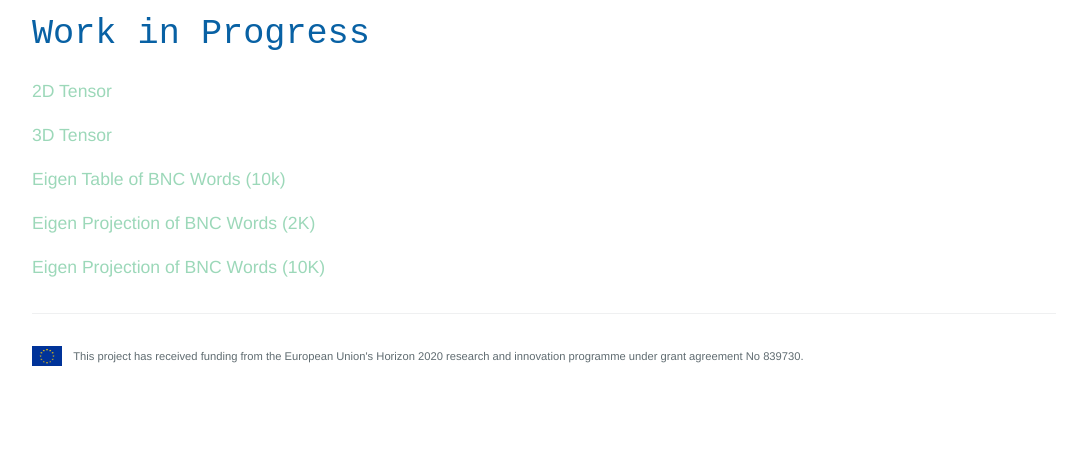
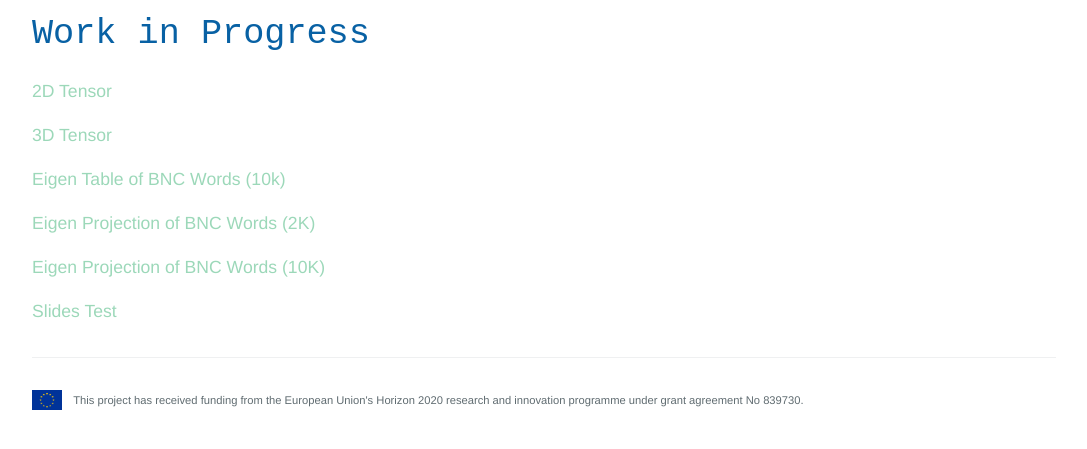
Before and after one commit to Gianni-G/semiomaths, a Jekyll site: the page built from p.wip.md, in a window 1280 px wide, cut to the strip 249-698 px from the top of the page. Shown: the whole strip, without its empty margins (96-1183 px from the left). Built offline with Jekyll 4.4.1, drawn with Linux system fonts in a browser that asks for light colours.

Commit message:
slides test

```diff
--- /dev/null
+++ b/assets/graphs/slides.html
@@ -0,0 +1,3 @@
+version https://git-lfs.github.com/spec/v1
+oid sha256:7f9e79c837b360cb0e9b85905e0c8133564b4fc5842e39a2747a8577c052d6e0
+size 4378297
--- a/p.wip.md
+++ b/p.wip.md
@@ -15,3 +15,5 @@ title: Juan Luis Gastaldi
 [Eigen Projection of BNC Words (2K)](./assets/graphs/bnc_w_2k_proj.html){:target="_blank"}
 
 [Eigen Projection of BNC Words (10K)](./assets/graphs/bnc_w_10k_proj.html){:target="_blank"}
+
+[Slides Test](./assets/graphs/slides.html){:target="_blank"}
```
